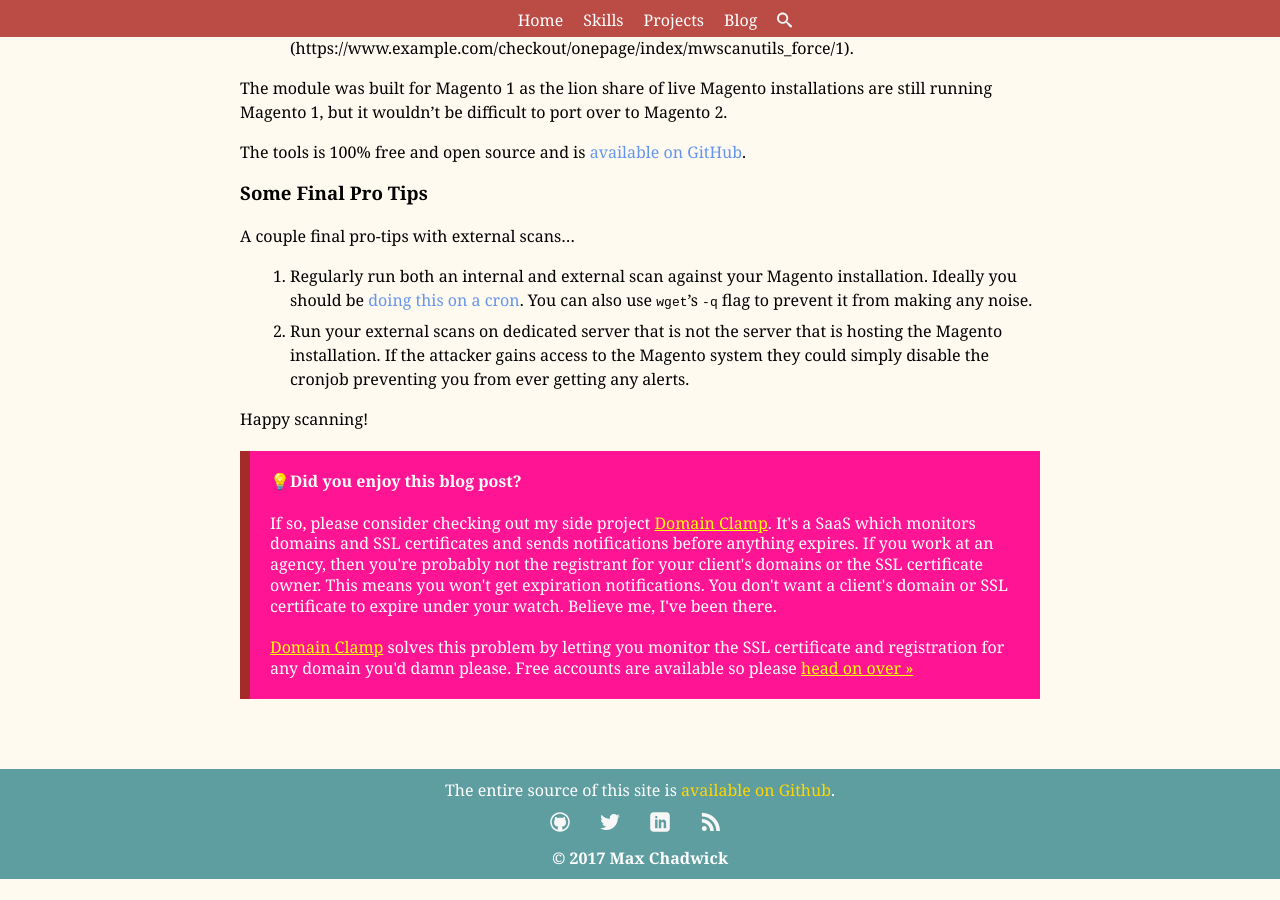
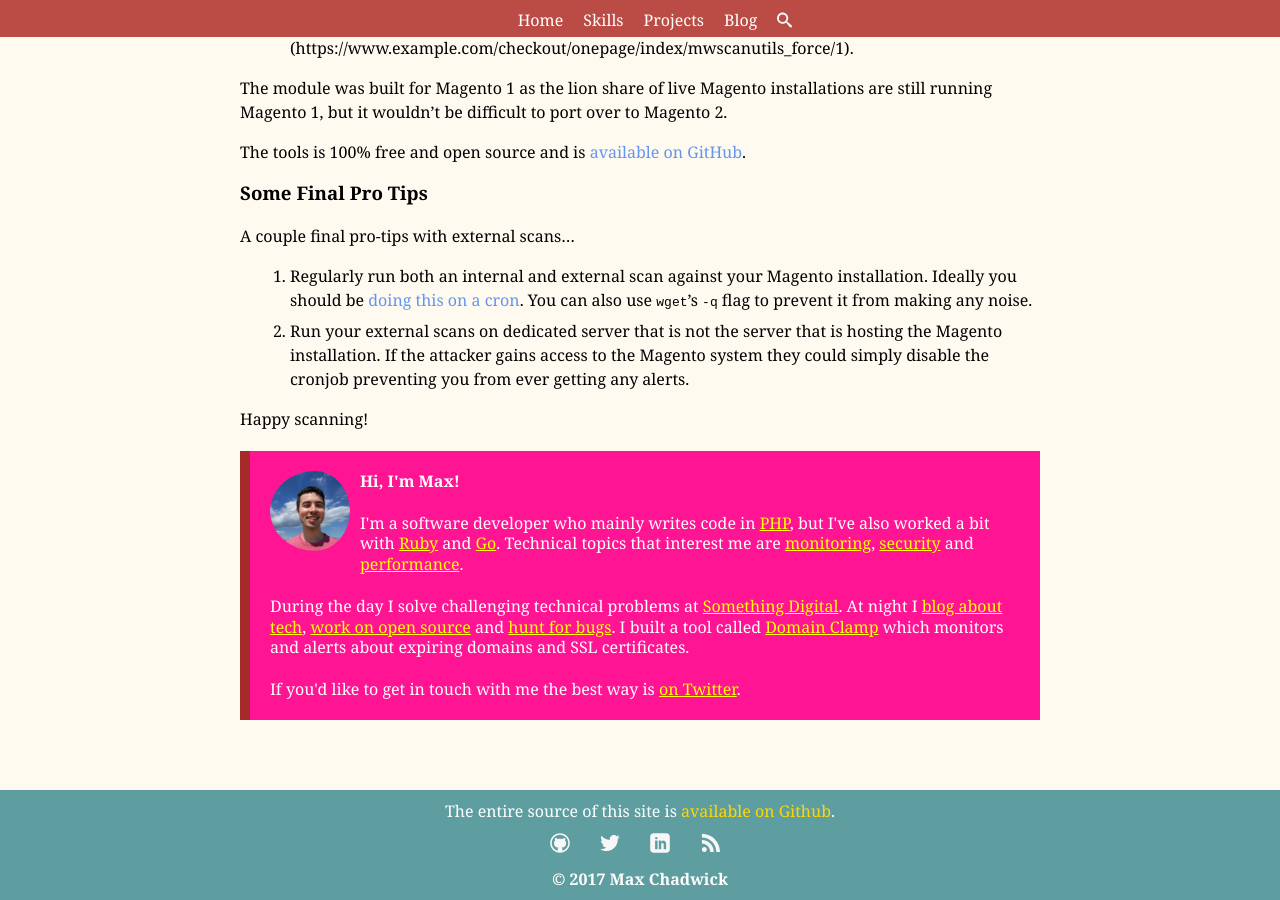
Before and after one commit to mpchadwick/mpchadwick.github.io, a Jekyll site: the page built from _posts/2017-08-05-magento-external-malware-scan.md, in a window 1280 px wide and 900 px high, scrolled down 1549 px. Built offline with Jekyll 4.4.1, drawn with Linux system fonts in a browser that asks for light colours; emoji names are drawn with the system emoji font; comment, search, counter and statistics services are not loaded; before the commit the page ends 2428 px from its top, so only the background shows below that.

Commit message:
Add bio tout

```diff
--- /dev/null
+++ b/_includes/bio.html
@@ -0,0 +1,9 @@
+<div class="domain-clamp-ad">
+    <p>
+        <img src="/img/me.jpg" style="width: 20%; max-width: 80px; padding-right: 10px; float: left; border-radius: 50%;"><strong>Hi, I'm Max!</strong><br><br>
+        I'm a software developer who mainly writes code in <a href="{{ site.baseurl }}/tags/#php">PHP</a>, but I've also worked a bit with <a href="{{ site.baseurl }}/tags/#ruby">Ruby</a> and <a href="{{ site.baseurl }}/tags/#go">Go</a>. Technical topics that interest me are <a href="{{ site.baseurl }}/tags/#monitoring">monitoring</a>, <a href="{{ site.baseurl }}/tags/#security">security</a> and <a href="{{ site.baseurl }}/tags/#performance">performance</a>.<br><br>
+        During the day I solve challenging technical problems at <a href="https://www.somethingdigital.com/">Something Digital</a>. At night I <a href="{{ site.baseurl }}/blog">blog about tech</a>, <a href="https://github.com/mpchadwick">work on open source</a> and <a href="https://bugcrowd.com/mpchadwick">hunt for bugs</a>. I built a tool called <a href="https://domainclamp.com/">Domain Clamp</a> which monitors and alerts about expiring domains and SSL certificates.<br><br>
+        If you'd like to get in touch with me the best way is <a href="https://twitter.com/maxpchadwick">on Twitter</a>.
+    </p>
+
+</div>
--- a/_posts/2017-08-05-magento-external-malware-scan.md
+++ b/_posts/2017-08-05-magento-external-malware-scan.md
@@ -5,7 +5,7 @@ description: A look an why and how to run an external malware scan against a Mag
 date: August 05, 2017
 image:  /img/blog/external-malware-scan/radioactive-symbol-on-brick-background.jpg
 tags: [Magento, Security]
-ad: domain-clamp-ad-b.html
+ad: bio.html
 ---
 
 [magento-malware-scanner](https://github.com/gwillem/magento-malware-scanner) is an extremely valuable tool to help keep your Magento installation secure. Scanning a codebase for malware is dead simple...
```
Also changed, not shown: img/me.jpg (added).
